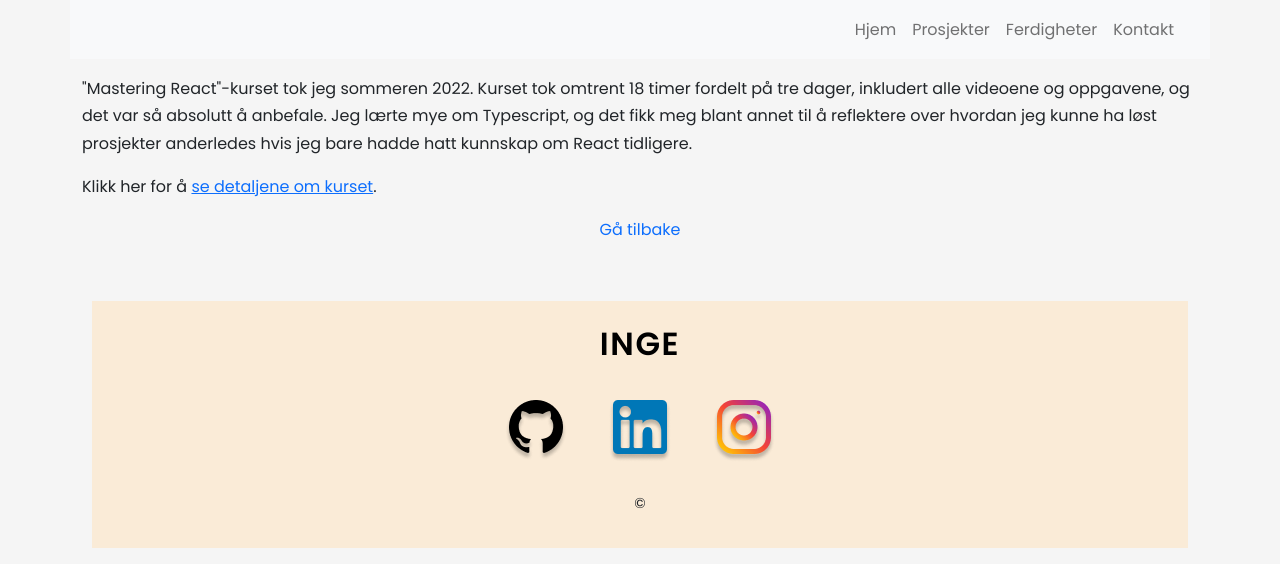
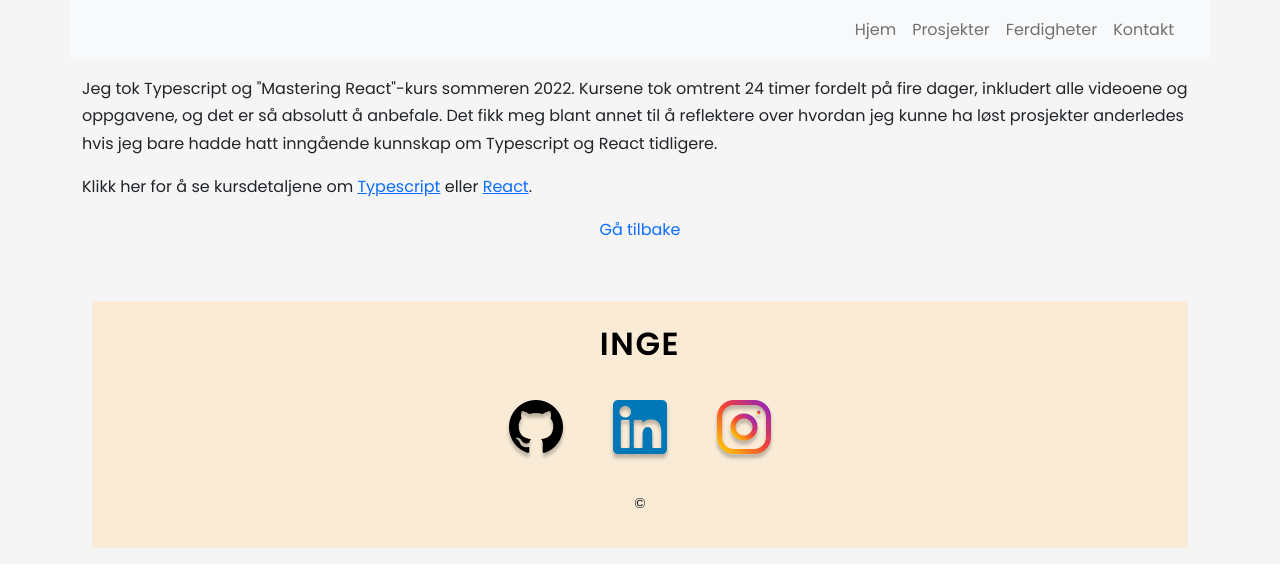
Before and after one commit to inge1980/portfolio, a React (Create React App) app: page /portfolio/projects/imdb in a window 1280 px wide. Shown: the top 586 px of the page. Built offline with nearby package versions, Linux system fonts and the light colour scheme.

Commit message:
link updates

```diff
--- a/src/components/Projects/Pages/Imdb.js
+++ b/src/components/Projects/Pages/Imdb.js
@@ -6,19 +6,28 @@ const Imdb = () => {
   return (
     <React.Fragment>
       <p className="text-start">
-        "Mastering React"-kurset tok jeg sommeren 2022. Kurset tok omtrent 18 timer fordelt på tre dager, inkludert alle
-        videoene og oppgavene, og det var så absolutt å anbefale. Jeg lærte mye om Typescript, og det fikk meg blant annet til å reflektere over
-        hvordan jeg kunne ha løst prosjekter anderledes hvis jeg bare hadde hatt kunnskap om React tidligere.
+        Jeg tok Typescript og "Mastering React"-kurs sommeren 2022. Kursene tok omtrent 24 timer fordelt på fire dager, inkludert alle
+        videoene og oppgavene, og det er så absolutt å anbefale. Det fikk meg blant annet til å reflektere over
+        hvordan jeg kunne ha løst prosjekter anderledes hvis jeg bare hadde hatt inngående kunnskap om Typescript og React tidligere.
       </p>
       <p className="text-start">
-        Klikk her for å{" "}
+        Klikk her for å se kursdetaljene om{" "}
         <a
           className="link-primary"
-          href="https://codewithmosh.com/p/mastering-react#block-6779254"
+          href="https://codewithmosh.com/p/the-ultimate-typescript"
           target="_blank"
           rel="noreferrer"
         >
-          se detaljene om kurset
+          Typescript
+        </a>
+        {" "}eller{" "}
+        <a
+          className="link-primary"
+          href="https://codewithmosh.com/p/mastering-react"
+          target="_blank"
+          rel="noreferrer"
+        >
+          React
         </a>
         .
       </p>
```
